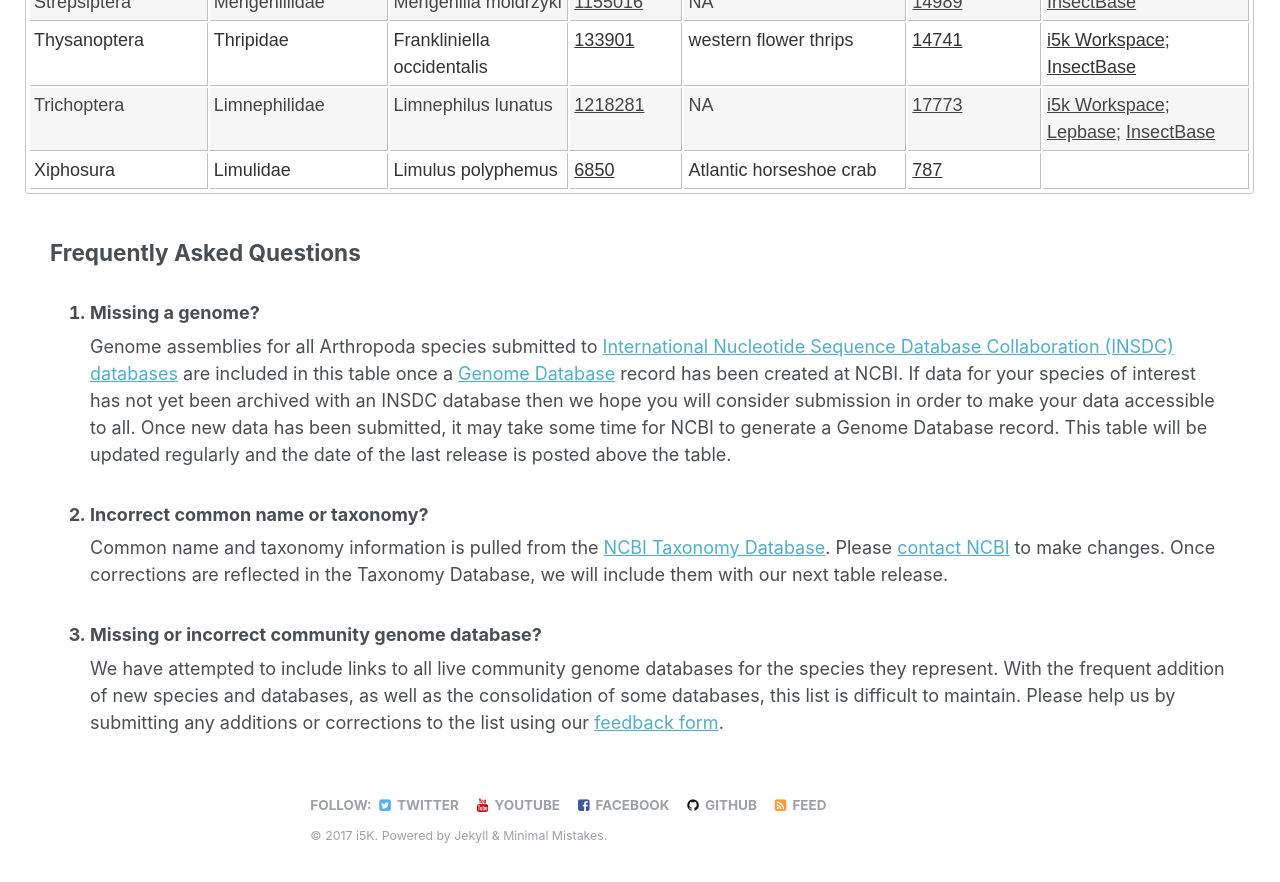
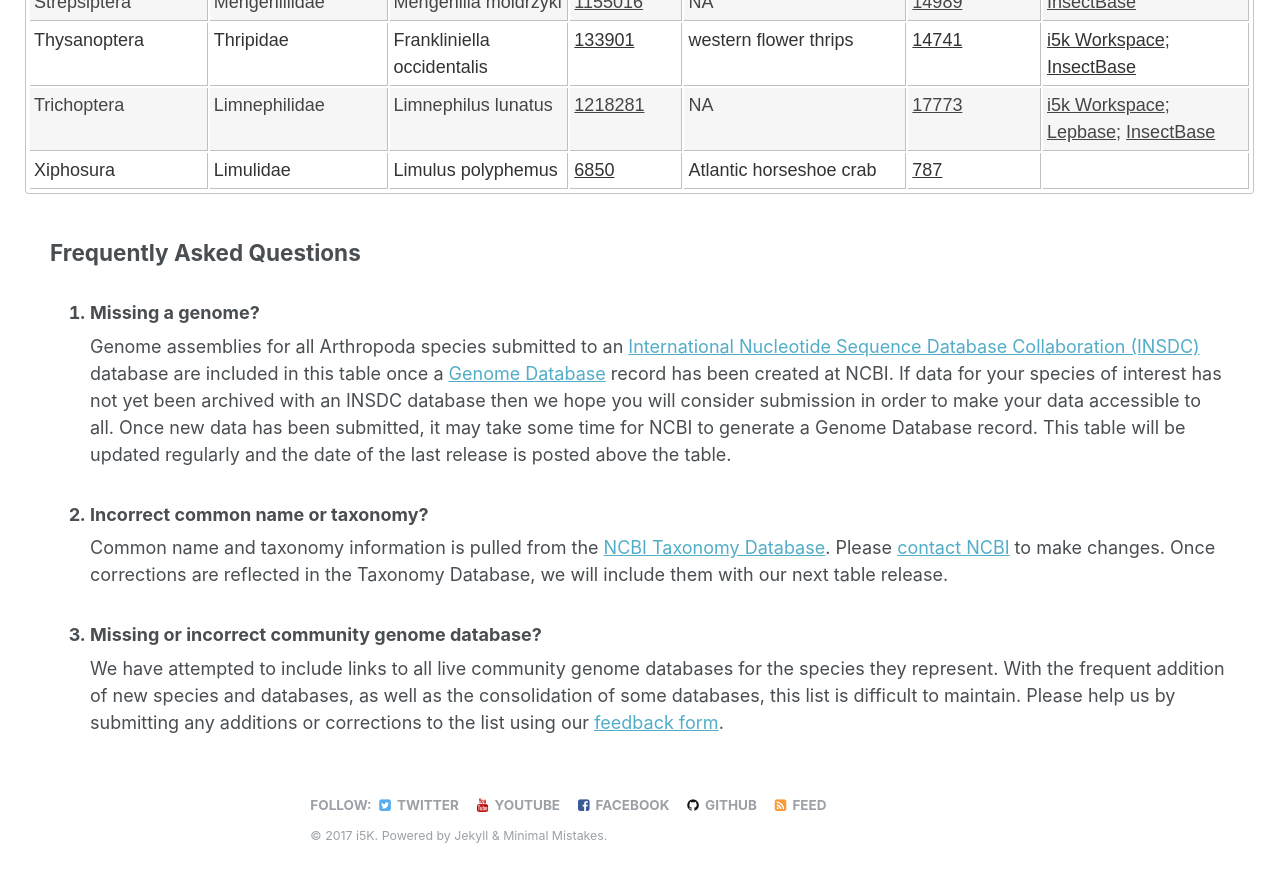
Before and after one commit to i5k/i5k.github.io, a Jekyll site: the page built from _pages/arthropod_genomes_at_ncbi.html, in a window 1280 px wide and 900 px high, scrolled down 15945 px. Shown: the top 882 px of the window. Built offline with Jekyll 4.4.1, drawn with Linux system fonts in a browser that asks for light colours.

Commit message:
Modified text for genome table FAQ

```diff
--- a/_layouts/genome_table.html
+++ b/_layouts/genome_table.html
@@ -73,7 +73,7 @@ layout: compress
 <p>
 <ol type="1">
   <h3><li>Missing a genome?</li></h3>
-  Genome assemblies for all Arthropoda species submitted to <a href="http://www.insdc.org" target="_blank">International Nucleotide Sequence Database Collaboration (INSDC) databases</a> are included in this table once a <a href="https://www.ncbi.nlm.nih.gov/genome/" target="_blank">Genome Database</a> record has been created at NCBI.  If data for your species of interest has not yet been archived with an INSDC database then we hope you will consider submission in order to make your data accessible to all.  Once new data has been submitted, it may take some time for NCBI to generate a Genome Database record.  This table will be updated regularly and the date of the last release is posted above the table.
+  Genome assemblies for all Arthropoda species submitted to an <a href="http://www.insdc.org" target="_blank">International Nucleotide Sequence Database Collaboration (INSDC)</a> database are included in this table once a <a href="https://www.ncbi.nlm.nih.gov/genome/" target="_blank">Genome Database</a> record has been created at NCBI.  If data for your species of interest has not yet been archived with an INSDC database then we hope you will consider submission in order to make your data accessible to all.  Once new data has been submitted, it may take some time for NCBI to generate a Genome Database record.  This table will be updated regularly and the date of the last release is posted above the table.
   <h3><li>Incorrect common name or taxonomy?</li></h3>
   Common name and taxonomy information is pulled from the <a href="https://www.ncbi.nlm.nih.gov/taxonomy" target="_blank">NCBI Taxonomy Database</a>.  Please <a href="https://www.ncbi.nlm.nih.gov/home/about/contact.shtml" target="_blank">contact NCBI</a> to make changes.  Once corrections are reflected in the Taxonomy Database, we will include them with our next table release.
   <h3><li>Missing or incorrect community genome database?</li></h3>
```
